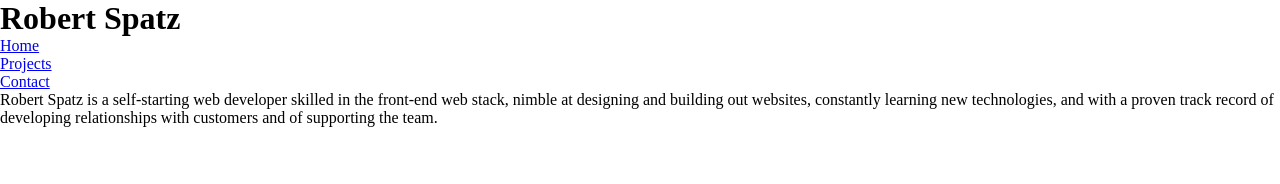
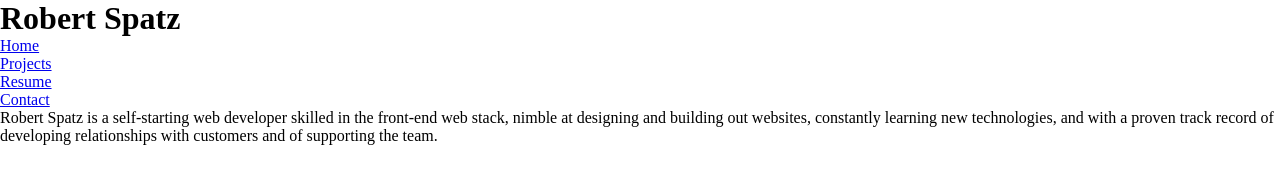
Before and after one commit to rspatz/robert-spatz-portfolio-website, a plain HTML site: page index.html in a window 1280 px wide. Drawn offline with Linux system fonts and the light colour scheme.

Commit message:
Add resume page link to index.html

```diff
--- a/index.html
+++ b/index.html
@@ -14,6 +14,7 @@
           <ul>
             <li><a href="index.html">Home</a></li>
             <li><a href="#">Projects</a></li>
+            <li><a href="#">Resume</a></li>
             <li><a href="#">Contact</a></li>
           </ul>
         </nav>
```
